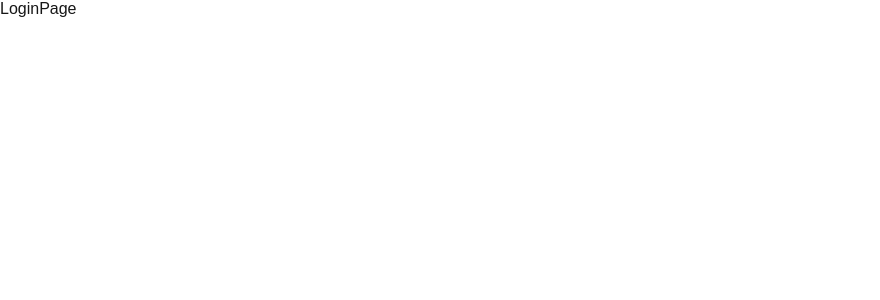
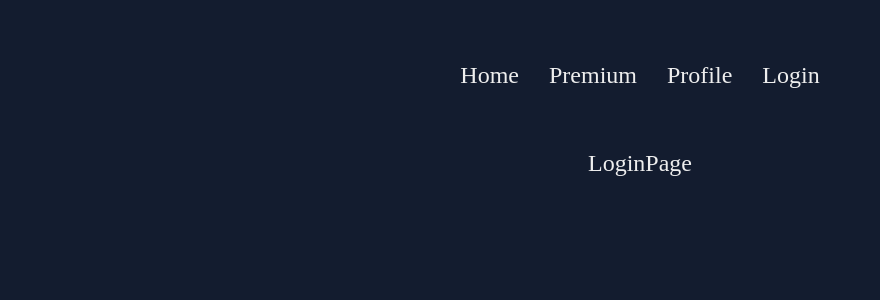
Before and after one commit to ylmgrbzz/Next.js-Auth-with-Cookie-Sessions, a Next.js app: page /login in a window 1280 px wide. Shown: the top 300 px of the page, without its empty margins (0-880 px from the left). Built offline with nearby package versions, Linux system fonts and the light colour scheme.

Commit message:
chore: Refactor CSS styles and add new pages

```diff
--- a/src/app/globals.css
+++ b/src/app/globals.css
@@ -1,33 +1,11 @@
-:root {
-  --background: #ffffff;
-  --foreground: #171717;
-}
-
-@media (prefers-color-scheme: dark) {
-  :root {
-    --background: #0a0a0a;
-    --foreground: #ededed;
-  }
-}
-
-html,
-body {
-  max-width: 100vw;
-  overflow-x: hidden;
+* {
+  padding: 0;
+  margin: 0;
 }
 
 body {
-  color: var(--foreground);
-  background: var(--background);
-  font-family: Arial, Helvetica, sans-serif;
-  -webkit-font-smoothing: antialiased;
-  -moz-osx-font-smoothing: grayscale;
-}
-
-* {
-  box-sizing: border-box;
-  padding: 0;
-  margin: 0;
+  background-color: #131c2f;
+  color: #eee;
 }
 
 a {
@@ -35,8 +13,123 @@ a {
   text-decoration: none;
 }
 
-@media (prefers-color-scheme: dark) {
-  html {
-    color-scheme: dark;
-  }
+.container {
+  height: 100vh;
+  margin: auto;
+  display: flex;
+  flex-direction: column;
+  align-items: center;
+  font-size: 24px;
 }
+
+nav {
+  height: 150px;
+  display: flex;
+  gap: 30px;
+  align-items: center;
+  justify-content: center;
+  font-weight: 500;
+}
+
+nav a {
+  transition: all 0.3s ease;
+}
+
+nav a:hover {
+  color: #fff;
+  scale: 1.05;
+}
+
+button {
+  border: none;
+  cursor: pointer;
+  font-size: 16px;
+  font-weight: 500;
+  background-color: #eee;
+  color: black;
+  padding: 2px 4px;
+  border-radius: 3px;
+  transition: all 0.3s ease;
+  width: max-content;
+}
+
+button:hover {
+  background-color: #555;
+  color: #fff;
+  scale: 1.05;
+}
+
+.content {
+  font-weight: 300;
+}
+
+.content h1 {
+  display: flex;
+  align-items: center;
+  font-size: 32px;
+  gap: 20px;
+  margin-bottom: 30px;
+}
+
+.notPremium h1 {
+  width: 500px;
+}
+
+.notPremium a {
+  border-bottom: 1px solid #eee;
+  padding: 2px 0px;
+  font-size: 20px;
+  transition: all 0.2s ease;
+}
+
+.notPremium a:hover {
+  font-weight: 400;
+}
+
+ul {
+  list-style: inside;
+}
+
+li {
+  font-size: 20px;
+  margin-bottom: 5px;
+  cursor: pointer;
+  transition: all 0.4s ease;
+}
+
+li:hover {
+  scale: 1.02;
+}
+
+.profile p {
+  margin-bottom: 20px;
+}
+
+.profile form {
+  margin: 20px 0px;
+  display: flex;
+  align-items: center;
+  gap: 10px;
+}
+
+input {
+  padding: 5px 10px;
+  border-radius: 3px;
+  color: black;
+  font-size: 20px;
+}
+
+b {
+  font-weight: bold;
+}
+
+.login form {
+  display: flex;
+  flex-direction: column;
+  gap: 20px;
+}
+
+.login p {
+  color: coral;
+  font-size: 18px;
+}
--- a/src/app/layout.tsx
+++ b/src/app/layout.tsx
@@ -1,17 +1,7 @@
 import type { Metadata } from "next";
 import localFont from "next/font/local";
 import "./globals.css";
-
-const geistSans = localFont({
-  src: "./fonts/GeistVF.woff",
-  variable: "--font-geist-sans",
-  weight: "100 900",
-});
-const geistMono = localFont({
-  src: "./fonts/GeistMonoVF.woff",
-  variable: "--font-geist-mono",
-  weight: "100 900",
-});
+import Navbar from "@/components/navbar";
 
 export const metadata: Metadata = {
   title: "Create Next App",
@@ -25,8 +15,11 @@ export default function RootLayout({
 }>) {
   return (
     <html lang="en">
-      <body className={`${geistSans.variable} ${geistMono.variable}`}>
-        {children}
+      <body>
+        <div className="container">
+          <Navbar />
+          <div className="content">{children}</div>
+        </div>
       </body>
     </html>
   );
--- a/src/app/login/page.tsx
+++ b/src/app/login/page.tsx
@@ -1,7 +1,7 @@
 import React from "react";
 
 const LoginPage = () => {
-  return <div>LoginPage</div>;
+  return <div className="Login">LoginPage</div>;
 };
 
 export default LoginPage;
--- a/src/app/premium/page.tsx
+++ b/src/app/premium/page.tsx
@@ -1,7 +1,7 @@
 import React from "react";
 
 const PremiumPage = () => {
-  return <div>PremiumPage</div>;
+  return <div className="Premium">PremiumPage</div>;
 };
 
 export default PremiumPage;
--- a/src/app/profile/page.tsx
+++ b/src/app/profile/page.tsx
@@ -1,7 +1,7 @@
 import React from "react";
 
 const ProfilePage = () => {
-  return <div>ProfilePage</div>;
+  return <div className="Profile">ProfilePage</div>;
 };
 
 export default ProfilePage;
--- /dev/null
+++ b/src/components/navbar.tsx
@@ -0,0 +1,15 @@
+import Link from "next/link";
+import React from "react";
+
+const Navbar = () => {
+  return (
+    <nav>
+      <Link href="/">Home</Link>
+      <Link href="/premium">Premium</Link>
+      <Link href="/profile">Profile</Link>
+      <Link href="/login">Login</Link>
+    </nav>
+  );
+};
+
+export default Navbar;
```
